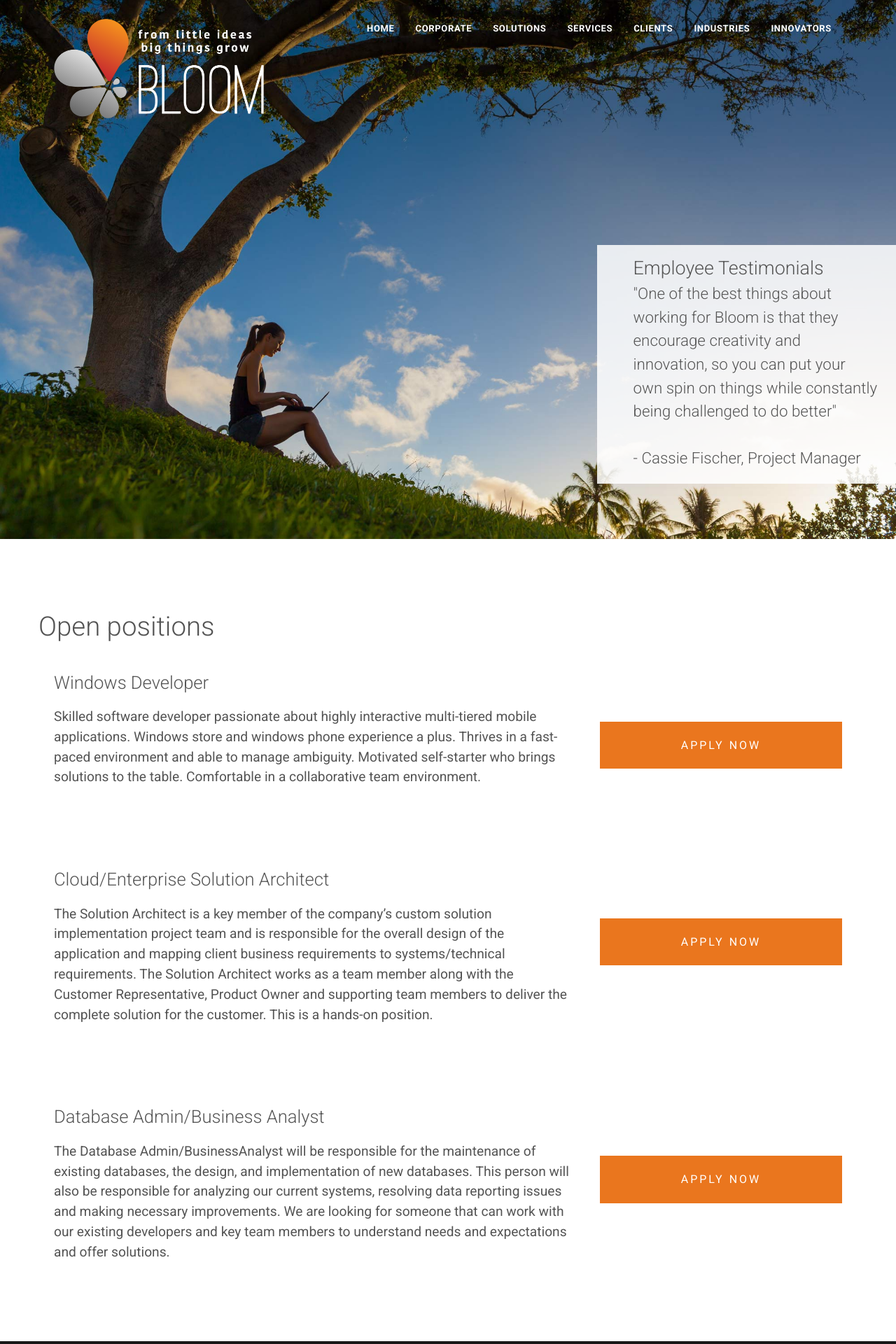
After one commit to Bloom-web/bloom-web, a PHP site: page /careers/ in a window 1280 px wide. The commit adds this page. Shown: the top 1920 px of the page at 70% size. Run offline with PHP 8.4, Linux system fonts and the light colour scheme.

Commit message:
Careers page

```diff
--- /dev/null
+++ b/careers/index.php
@@ -0,0 +1,100 @@
+<?php include($_SERVER["DOCUMENT_ROOT"] . "/doctype.php");?>
+    <title>Bloom - Careers</title>
+    <meta name="description" content="">
+    <meta name="author" content="Bloom">
+
+<?php include($_SERVER["DOCUMENT_ROOT"] . "/styles.php");?>
+
+<body class="activate-appear-animation header-6">
+    <!-- global-wrapper -->
+    <div id="global-wrapper">
+
+<?php include($_SERVER["DOCUMENT_ROOT"] . "/navigation.php");?>
+        <!-- content-->
+
+        <main id="content">
+            <header class="page-header center x-large stay image-background no-padding rel" style="background-image: url('/images/background-careers.jpg');">
+
+                <div class="row">
+                    <div class="header-blurb blurb-services text00 light col-md-4">
+						<div class="text0">Employee Testimonials</div>
+                        "One of the best things about working for Bloom is that they encourage creativity and innovation, so you can put your own spin on things while constantly being challenged to do better"
+						<br><br>
+
+						- Cassie Fischer, Project Manager
+                    </div>
+                </div>
+            </header>
+            <!-- page content -->
+            <section class="pt-medium light-color">
+                <div class="container">
+                    <div class="row text0">
+						<p class="text0000 light">Open positions</p>
+                    </div>
+                </div>
+            </section>
+
+            <section class="pt-small pb-medium light-color">
+                <div class="container">
+                    <div class="row">
+                        <div class="col-md-8">
+                            <p class="text000 light">Windows Developer</p>
+                            <p class="text0 regular">
+                                Skilled software developer passionate about highly interactive multi-tiered mobile applications. Windows store and windows phone experience a plus. Thrives in a fast-paced environment and able to manage ambiguity. Motivated self-starter who brings solutions to the table. Comfortable in a collaborative team environment.
+                            </p>
+                        </div>
+                        <div class="col-md-4 pad-top-75 text-center">
+                            <a class="btn default large block text0000">apply now</a>
+                        </div>
+                    </div>
+                </div>
+            </section>
+            <section class="pb-medium light-color">
+                <div class="container">
+                    <div class="row">
+                        <div class="col-md-8">
+                            <p class="text000 light">Cloud/Enterprise Solution Architect</p>
+                            <p class="text0 regular">
+                                The Solution Architect is a key member of the company’s custom solution implementation project team and is responsible for the overall design of the application and mapping client business requirements to systems/technical requirements. The Solution Architect works as a team member along with the Customer Representative, Product Owner and supporting team members to deliver the complete solution for the customer. This is a hands-on position.
+                            </p>
+                        </div>
+                        <div class="col-md-4 pad-top-75 text-center">
+                            <a class="btn default large block text0000">apply now</a>
+                        </div>
+                    </div>
+                </div>
+            </section>
+            <section class="pb-medium light-color">
+                <div class="container">
+                    <div class="row">
+                        <div class="col-md-8">
+                            <p class="text000 light">Database Admin/Business Analyst</p>
+                            <p class="text0 regular">
+                                The Database Admin/BusinessAnalyst will be responsible for the maintenance of existing databases, the design, and implementation of new databases. This person will also be responsible for analyzing our current systems, resolving data reporting issues and making necessary improvements. We are looking for someone that can work with our existing developers and key team members to understand needs and expectations and offer solutions.
+                            </p>
+                        </div>
+                        <div class="col-md-4 pad-top-75 text-center">
+                            <a class="btn default large block text0000">apply now</a>
+                        </div>
+                    </div>
+                </div>
+            </section>
+
+
+        </main>
+        <!-- / content -->
+
+        <?php include($_SERVER["DOCUMENT_ROOT"] . "/footer.php");?>
+    </div>
+    <!-- global wrapper -->
+
+<?php include($_SERVER["DOCUMENT_ROOT"] . "/scripts.php");?>
+
+    <script type="text/javascript">
+        $(document).ready(function() {
+            $('#page-careers').addClass('active');
+        });
+    </script>
+</body>
+
+</html>
--- a/css/bloom.css
+++ b/css/bloom.css
@@ -581,6 +581,24 @@ span.has-border:hover:after {
     }
 }
 
+/* Modifying the neko header behavior of collapsing at mobile size */
+
+.page-header.x-large.stay {
+  height: 400px;
+  margin-top: 112px;
+}
+@media (min-width: 768px) {
+  .page-header.x-large.stay {
+    height: 550px;
+    margin-top: 0px;
+  }
+}
+@media (min-width: 992px) {
+  .page-header.x-large.stay {
+    height: 770px;
+    margin-top: 0px;
+  }
+}
 /* Adding another header size to neko */
 
 .page-header.xlarge {
```
Also changed, not shown: images/background-careers.jpg (added).
